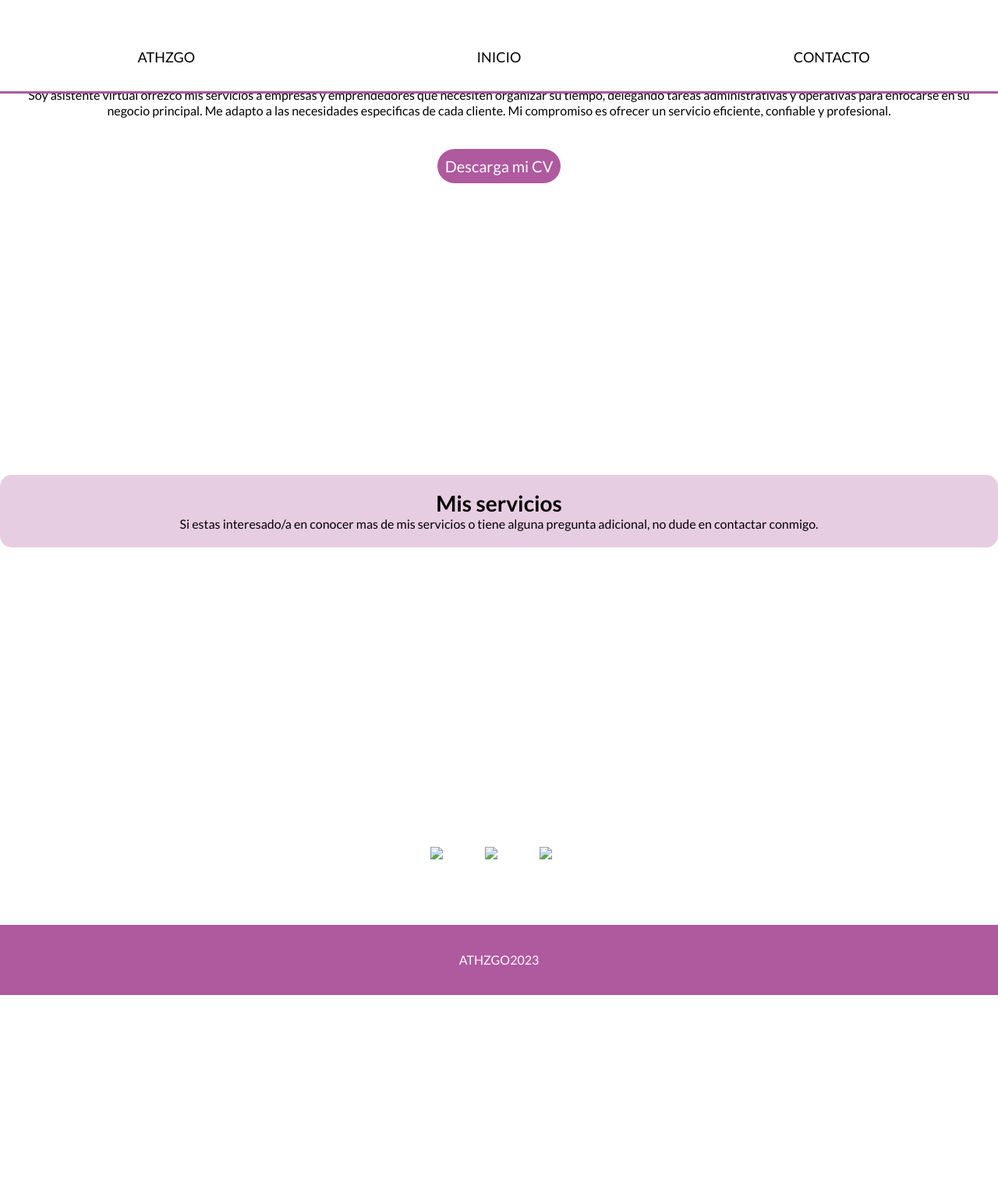
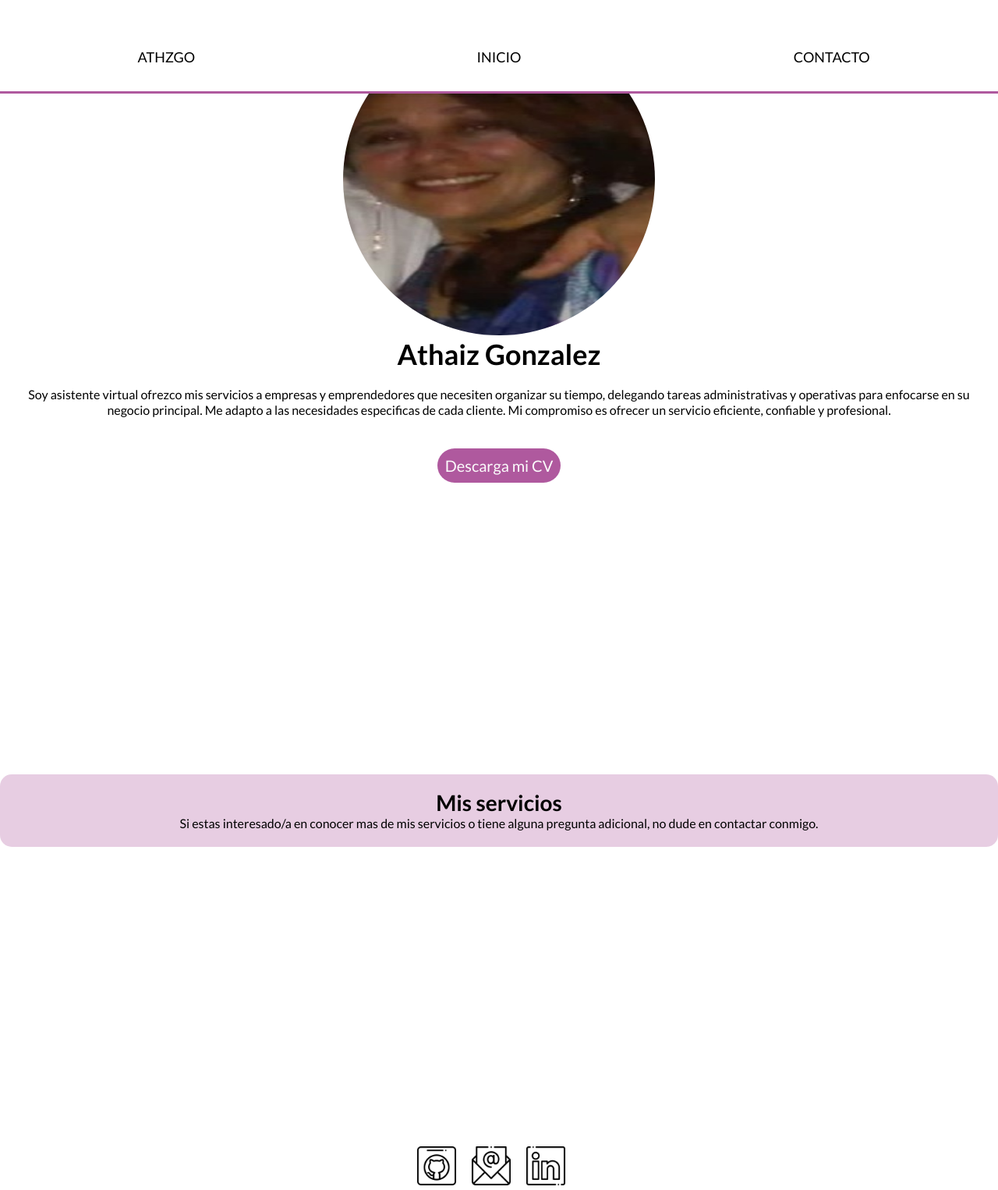
Before and after one commit to athzgo/proyecto1tati, a plain HTML site: page index.html in a window 1280 px wide. Shown: the top 1526 px of the page at 78% size. Before the commit the page ends 1276 px from the top, so only its background shows below. Drawn offline with Linux system fonts and the light colour scheme; the site is published under a folder, as on GitHub Pages, so addresses that start at the root find nothing.

Commit message:
revision de imagenes

```diff
--- a/index.html
+++ b/index.html
@@ -20,7 +20,7 @@
     </ul>
     </header>
 
-    <img id="fotota" src="/img/tatifoto.png" alt="foto de mujer"/>
+    <img id="fotota" src="img/tatifoto.png" alt="foto de mujer"/>
 
 
     <h1> Athaiz Gonzalez</h1>
@@ -31,7 +31,7 @@
         Mi compromiso es ofrecer un servicio eficiente, confiable y profesional. </p>
 
 
-     <a id="pulsar" href="/img/cvAthzgo_1.png">Descarga mi CV</a>
+     <a id="pulsar" href="img/cvAthzgo_1.png">Descarga mi CV</a>
 
 <section>
     <h2> Mis servicios </h2>
@@ -40,10 +40,10 @@
       </section>
 
     <ul class="contactos" id="iconos">
-            <li class="logo" id="logogit"> <a href="https://www.github.com/athzgo"><img src="/img/github.png"></a></li>
-            <li class="logo" id="correo"> <a href="mailto:atati300@gmail.com"><img src="/img/mail.png"/></a></li>
+            <li class="logo" id="logogit"> <a href="https://www.github.com/athzgo"><img src="img/github.png"></a></li>
+            <li class="logo" id="correo"> <a href="mailto:atati300@gmail.com"><img src="img/mail.png"/></a></li>
             <li class="logo" id="linkedin"> <a href="https://www.linkedin.com/in/athzgnzlz">
-                <img src="/img/linkedin.png"></a></li>
+                <img src="img/linkedin.png"></a></li>
     </ul>
 
 </body>
```
